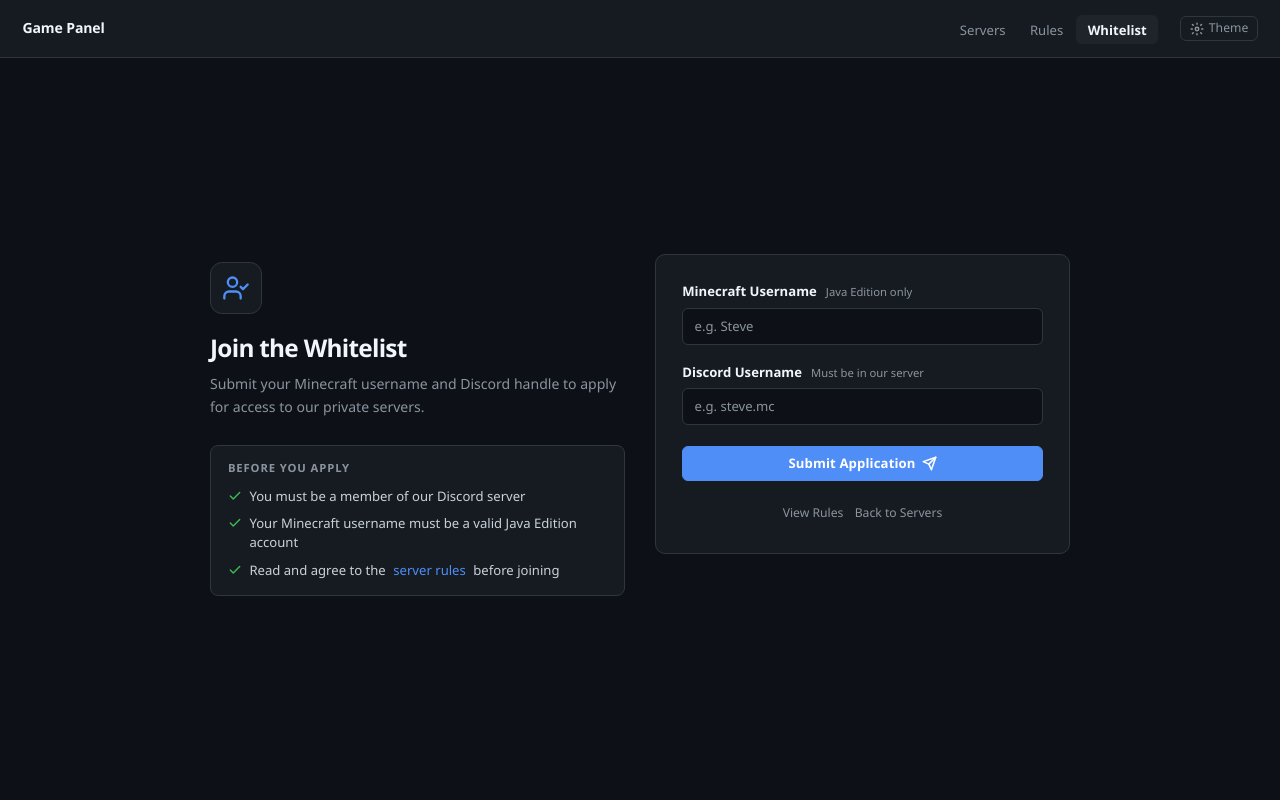
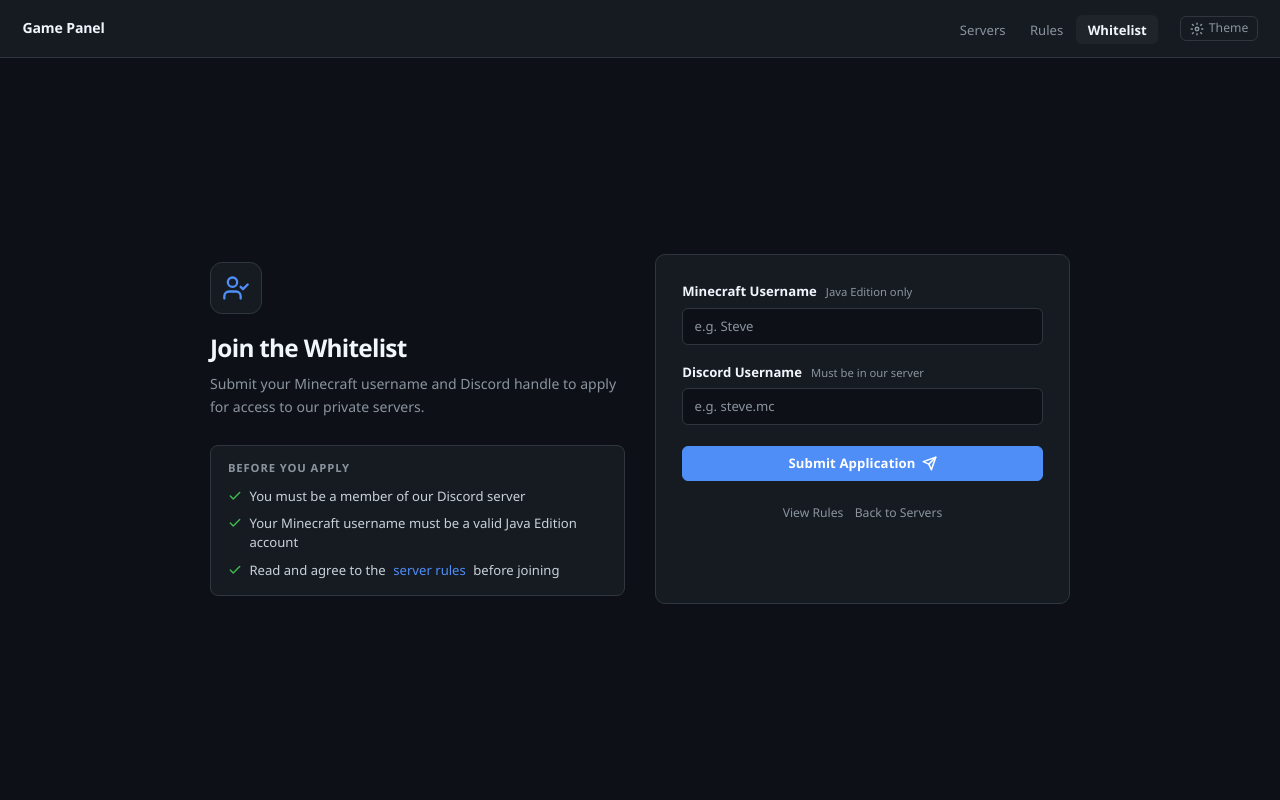
Before and after one commit to Jthiess/PGSM, a Flask app: page /whitelist/ in a window 1280 px wide. Run offline with Flask 3, Linux system fonts and the light colour scheme.

Commit message:
Whitelist page make content size consistent

```diff
--- a/app/static/css/panel.css
+++ b/app/static/css/panel.css
@@ -890,7 +890,7 @@ body {
     gap: 2rem;
     width: 100%;
     max-width: 860px;
-    align-items: start;
+    align-items: stretch;
 }
 
 /* ── Whitelist context panel ─────────────────────────────────────────────── */
@@ -973,6 +973,8 @@ body {
     border: 1px solid var(--border);
     border-radius: 10px;
     padding: 1.75rem;
+    height: 100%;
+    box-sizing: border-box;
 }
 
 .form-label-hint {
```
